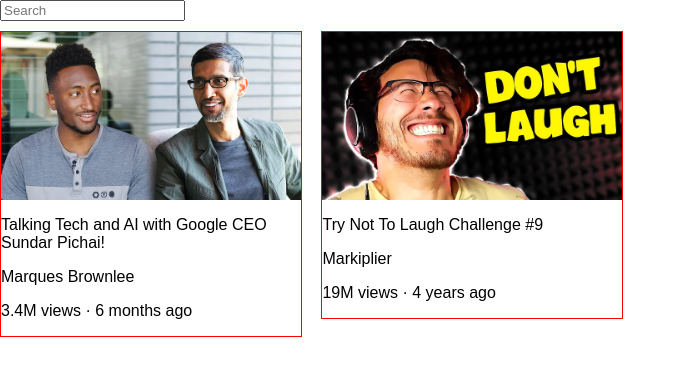
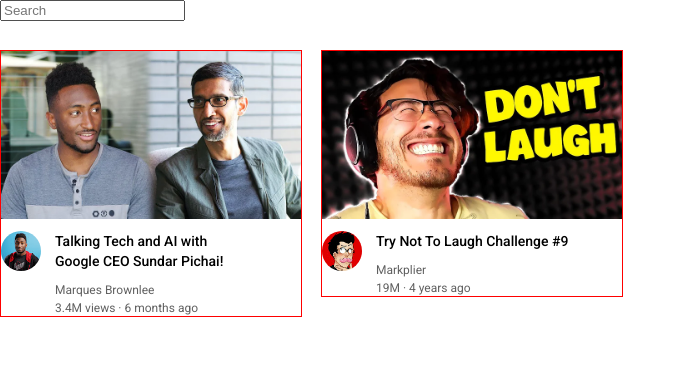
Before and after one commit to LionInTheCity14/Youtube-Clone, a plain HTML site: page index.html in a window 1280 px wide. Shown: the whole page, without its empty margins (0-686 px from the left). Drawn offline with Linux system fonts and the light colour scheme.

Commit message:
Learned Nested Layout Technique

```diff
--- a/index.html
+++ b/index.html
@@ -1,33 +1,55 @@
 <!DOCTYPE html>
 <html lang="en">
+
 <head>
   <meta charset="UTF-8">
   <meta http-equiv="X-UA-Compatible" content="IE=edge">
   <meta name="viewport" content="width=device-width, initial-scale=1.0">
   <link rel="stylesheet" href="styles/index.css">
+  <link rel="preconnect" href="https://fonts.googleapis.com">
+  <link rel="preconnect" href="https://fonts.gstatic.com" crossorigin>
+  <link href="https://fonts.googleapis.com/css2?family=Roboto:wght@400;500;700&display=swap" rel="stylesheet">
   <title>Youtube-Clone</title>
 </head>
+
 <body>
-  <input class="search-bar" type="text" placeholder="Search">
+  <input class="search-bar" type="text" placeholder="Search"><br>
 
   <div class="video-preview">
+    <div class="thumbnail-row">
+      <img class="thumbnail" src="thumbnails/thumbnail-1.webp" alt="sunder pichai">
+    </div>
 
-  <img class="thumbnail" src="thumbnails/thumbnail-1.webp" alt="sunder pichai">
+    <div>
+      <div class="channel-picture">
+        <img class="profile-picture" src="channel-pictures/channel-1.jpeg " alt="channel-1">
+      </div>
 
-  <p class="title">Talking Tech and AI with Google CEO Sundar Pichai!</p>
-
-  <p class="author">Marques Brownlee</p>
-
-  <p class="stats">3.4M views &#183; 6 months ago </p>
-
+      <div class="video-info">
+        <p class="video-title">Talking Tech and AI with Google CEO Sundar Pichai!</p>
+        <p class="video-author">Marques Brownlee</p>
+        <p class="video-stats">3.4M views &#183; 6 months ago </p>
+      </div>
+    </div>
   </div>
 
   <div class="video-preview">
-    <img class="thumbnail" src="thumbnails/thumbnail-2.webp" alt="thumnail-2">
+    <div class="thumbnail-row">
+      <img class="thumbnail" src="thumbnails/thumbnail-2.webp" alt="thumbnail-2">
+    </div>
 
-    <p class="title">Try Not To Laugh Challenge #9</p>
-    <p class="author">Markiplier</p>
-    <p class="stats">19M views &#183; 4 years ago</p>
+    <div>
+      <div class="channel-picture">
+        <img src="channel-pictures/channel-2.jpeg" alt="channel-2" class="profile-picture">
+      </div>
+
+      <div class="video-info">
+        <p class="video-title">Try Not To Laugh Challenge #9</p>
+        <p class="video-author">Markplier</p>
+        <p class="video-stats">19M &#183; 4 years ago</p>
+      </div>
+    </div>
   </div>
 </body>
+
 </html>
--- a/styles/index.css
+++ b/styles/index.css
@@ -1,26 +1,63 @@
-body{
+body {
   margin: 0px;
-  font-family: Arial, Helvetica, sans-serif;
+  font-family: 'Roboto', sans-serif;
 }
-.search-bar{
+
+p{
+  margin: 0;
+}
+.search-bar {
   display: block;
   margin-bottom: 10px;
 }
 
-.video-preview{
+.video-preview {
   vertical-align: top;
   text-align: left;
   border: 1px solid red;
   display: inline-block;
-  width: 300px;
   margin-right: 15px;
 }
 
-.thumbnail{
+.thumbnail {
   width: 300px;
   display: block;
 }
 
-.title{
-width: 300px;
+.thumbnail-row {
+  margin-bottom: 12px;
 }
+
+.video-title {
+  margin-top: 0px;
+  font-size: 14px;
+  font-weight: 500;
+  line-height: 20px;
+  margin-bottom: 12px;
+}
+
+.channel-picture {
+  display: inline-block;
+  vertical-align: top;
+  width: 50px;
+}
+
+.profile-picture {
+  width: 40px;
+  border-radius: 50px;
+}
+
+.video-info {
+  display: inline-block;
+  width: 200px;
+}
+
+.video-author,
+.video-stats {
+  font-size: 12px;
+  color: rgb(96, 96, 96);
+}
+
+.video-author{
+  margin-bottom: 4px;
+}
```
